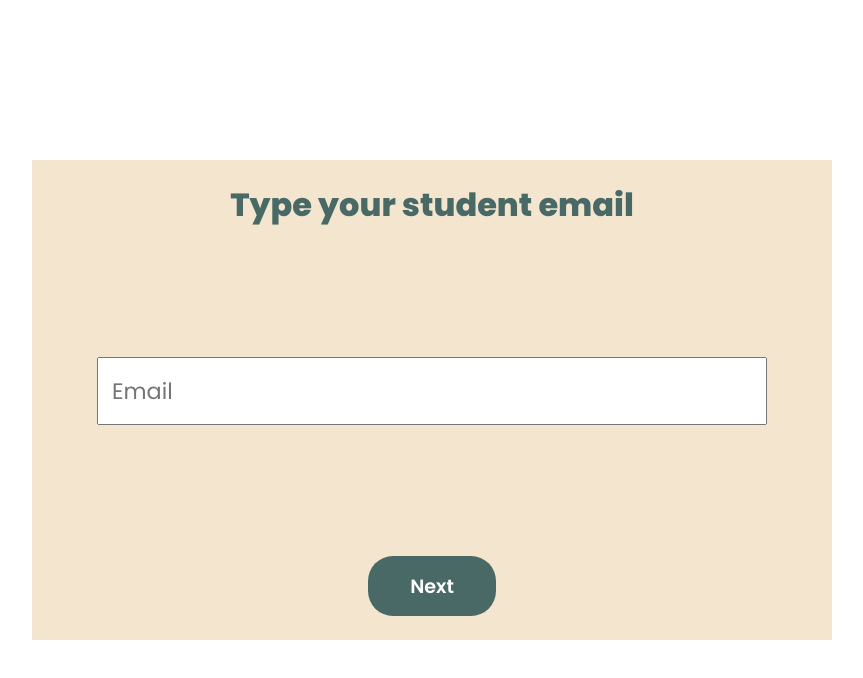
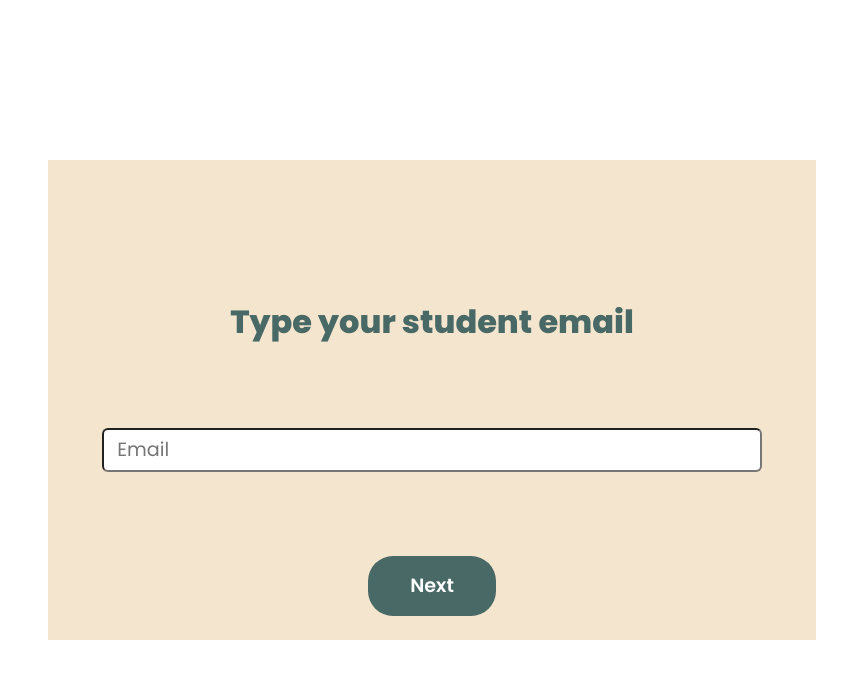
Before and after one commit to Ceaseless04/MapModel, a Next.js app: page /auth in a window 1280 px wide. Shown: the top 678 px of the page, without its empty margins (208-1071 px from the left). Built offline with nearby package versions, Linux system fonts and the light colour scheme.

Commit message:
Details on Auth page

```diff
--- a/pages/auth.tsx
+++ b/pages/auth.tsx
@@ -250,7 +250,7 @@ const Authentication = () => {
       <form className={styles.center_flex}>
         {/* step one: email input */}
         <div className={pageNo == 1 ? styles.form : global.hidden}>
-          <h1>Type your student email</h1>
+          <h1 className={styles.prompt_email }>Type your student email</h1>
 
           <input
             type="text"
@@ -264,14 +264,19 @@ const Authentication = () => {
         </div>
         {/* step two: image input */}
         <div className={pageNo == 2 ? styles.form : global.hidden}>
-          <h1>add information</h1>
-          <p>Name</p>
-          <input type="text" placeholder="Name" name="name" id="name"></input>
-          <p>Major</p>
-          <select name="major" id="major">
+          <h1>Add information</h1>
+
+          <p className={styles.prompts_Info}>Name</p>
+          <input className={styles.nameInput} type="text" placeholder="Name" name="name" id="name"></input>
+
+          <p className={styles.prompts_Info}>Major</p>
+
+          <select className={styles.selectMajor} name="major" id="major" >
             {data["MAIN"].map((val)=><option value={val['Major Name']=="Select your Major"?"":val['Major Name']} key={val['Major Name']}>{val["Major Name"]}</option>)}
         </select>
-        <p>Type your city of origin below</p>
+
+        <p className={styles.prompts_Info} >Type your city of origin below</p>
+
         <div className={styles.input}>
             <GooglePlacesAutocomplete
                 apiKey={key}
@@ -300,7 +305,7 @@ const Authentication = () => {
                 }}
               />
         </div>
-          <p>Country Of Origin: <strong>{location?.label.split(',').slice(-1)}</strong></p>
+          <p className={styles.error_display}>Country Of Origin: <strong>{location?.label.split(',').slice(-1)}</strong></p>
           <p>City of Origin: <strong>{location?.label.split(',').slice(0,-1)}</strong></p>
           <div  className={styles.bottomBtns}>
             <button className={`${global.button_secondary} ${global.button}`}  onClick={(e) => back(e, 1)}> back </button>
@@ -312,7 +317,7 @@ const Authentication = () => {
         <div className={pageNo === 3 ? styles.form : global.hidden}>
           <h1>Upload your photo</h1>
           {/* display string base64 for url as an image and fit image with good resolution */}
-           <img src={preview} style={{objectFit:"contain"}} width='50%' height='50%' />
+           <img src={preview} style={{objectFit:"contain"}} width='20%' height='50%' />
               {/* get url of image when it is selected and/or changed */}
               <input type={"file"} accept="image/*" onChange={async (event)=>{ const file = event.target.files![0]
               if (File){
--- a/styles/Auth.module.scss
+++ b/styles/Auth.module.scss
@@ -6,42 +6,43 @@
   flex-direction: column;
   justify-content: space-between;
   height: 60vh;
-  width: 100vh;
+  width: 60%;
   align-items: center;
   background-color: #F4E5CF;
 }
+
 .form input {
-
   font-family: Poppins-Regular;
   color: #486966;
-  height: 10%;
-  width: 80%;
-  font-size: 1.4em;
+  height: 5%;
+  width: 82%;
+  font-size: 1.2em;
   padding: 8px 1vw;
+  border-radius: 6px;
 }
 .form select {
-  height: 40%;
+  height: auto;
   width: 85%;
   font-family: Poppins-Regular;
-  font-size: 1.4em;
+  font-size: 0.9em;
   padding: 8px 1vw;
   border: 1px solid rgb(255, 255, 255);
   color: #486966;
-  border-radius: 0px;
+  border-radius: 6px;
   background-color: white;
 }
-.form select * {
-  width: 5vw
-}
+
 .bottomBtns {
   display: flex;
   width: 50%;
   justify-content: space-evenly;
   margin: 3vh 5vw;
 }
+
 .input {
   width: 85%;
-  border: 1px #486966;
+  height: 10%;
+
 }
 .center_flex{
   display: flex;
@@ -49,3 +50,22 @@
     align-items: center;
     height: 100vh;
 }
+
+.prompt_email{
+  margin-top: 18%;
+}
+
+.prompts_Info{
+  font-size: 1em;
+}
+
+.error_display{
+  margin-top: 21px;
+  margin-bottom: 0;
+  font-size: medium;
+}
+
+.nameInput{
+  font: 100;
+  border: none;
+}
```
